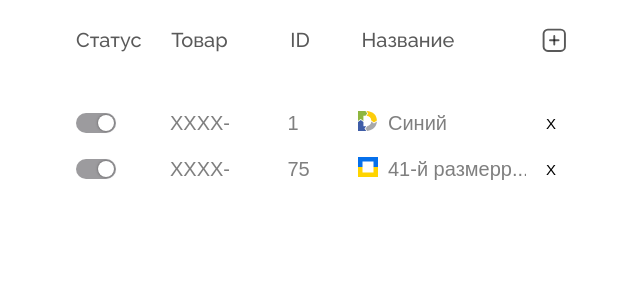
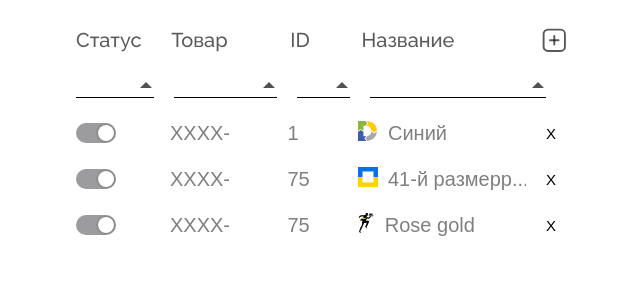
Before and after one commit to evgeniy-shpyra/todo, a React (Create React App) app: page / in a window 1280 px wide. Shown: the top 300 px of the page, without its empty margins (324-964 px from the left). Built offline with nearby package versions, Linux system fonts and the light colour scheme.

Commit message:
add selectors

```diff
--- a/src/components/selectors/Selecters.tsx
+++ b/src/components/selectors/Selecters.tsx
@@ -5,6 +5,7 @@ import RowContainer from "../rowContainer/RowContainer"
 import DeleteIcon from "../icons/deleteIcon/DeleteIcon"
 import { useAppDispatch, useAppSelector } from "../../hooks/reduxHooks"
 import { cancelSelection } from "../../redux/features/itemsSlice"
+import Selector from "./selector/Selector"
 
 const Selectors: React.FC = () => {
     const dispatch = useAppDispatch()
@@ -20,12 +21,12 @@ const Selectors: React.FC = () => {
     return (
         <div className={styles.rowContainer}>
             <RowContainer customStyles={styles.row}>
-                <div></div>
-                <div></div>
-                <div></div>
-                <div></div>
+                <Selector />
+                <Selector />
+                <Selector />
+                <Selector />
             </RowContainer>
-
+            <div className={styles.buttonContainer}>
                 {selectedItemsId.length > 0 && (
                     <button
                         onClick={onCancelSelectionHandler}
@@ -39,6 +40,7 @@ const Selectors: React.FC = () => {
                     </button>
                 )}
             </div>
+        </div>
     )
 }
 
--- a/src/components/selectors/Selectors.module.scss
+++ b/src/components/selectors/Selectors.module.scss
@@ -1,5 +1,6 @@
 .rowContainer {
     display: flex;
+    padding: 5px 0;
 }
 
 .row {
@@ -10,3 +11,8 @@
     height: 24px;
     width: 24px;
 }
+
+.buttonContainer {
+    height: 24px;
+    width: 24px;
+}
--- a/src/components/selectors/selector/Selector.module.scss
+++ b/src/components/selectors/selector/Selector.module.scss
@@ -1,3 +1,44 @@
-.container{
+.container {
+    position: relative;
 
+    &::after {
+        content: "";
+        position: absolute;
+
+        top: calc(50% - 3px);
+        right: 12px;
+
+        width: 0;
+        height: 0;
+        border: 0 solid transparent;
+        border-right-width: 6px;
+        border-left-width: 6px;
+        border-bottom: 6px solid #515151;
+
+        transition: all ease 0.2s;
+    }
 }
+
+.input {
+    position: relative;
+
+    width: 100%;
+
+    border: 0;
+    padding: 0;
+    padding-right: 20px;
+
+    border-bottom: 1px solid #000;
+    outline: 0;
+    background-color: inherit;
+    font-weight: 300;
+    font-size: 20px;
+    line-height: 1.2em;
+    color: #000;
+}
+
+.active {
+    &::after {
+        transform: rotate(180deg);
+    }
+}
--- a/src/components/selectors/selector/Selector.tsx
+++ b/src/components/selectors/selector/Selector.tsx
@@ -1,8 +1,32 @@
 import React from "react"
 import styles from "./Selector.module.scss"
+import classNames from "classnames"
 
 const Selector: React.FC = () => {
-    return <div className={styles.container}>{/* <input type /> */}</div>
+    const [isActive, setIsActive] = React.useState(false)
+
+    const containerStyles = classNames(styles.container, {
+        [styles.active]: isActive,
+    })
+
+    const onFocusHandler = () => {
+        setIsActive(true)
+    }
+
+    const onBlurHandler = () => {
+        setIsActive(false)
+    }
+
+    return (
+        <div className={containerStyles}>
+            <input
+                type='text'
+                onFocus={onFocusHandler}
+                onBlur={onBlurHandler}
+                className={styles.input}
+            />
+        </div>
+    )
 }
 
 export default Selector
--- a/src/redux/features/itemsSlice.ts
+++ b/src/redux/features/itemsSlice.ts
@@ -54,13 +54,23 @@ const initialState: IInitialState = {
             isSelected: false,
             iconName: "ua.svg",
         },
+        {
+            staticId: nanoid(),
+            id: 75,
+            product: "XXXX-",
+            name: "Rose gold",
+            isOpacity: false,
+            isBlocked: false,
+            isSelected: false,
+            iconName: "shop-logistics.svg",
+        },
     ],
     companyIcons: [
         { name: "amazon.svg", isUsed: false },
         { name: "delivery.svg", isUsed: true },
         { name: "flag.svg", isUsed: false },
         { name: "kyivstar.svg", isUsed: false },
-        { name: "shop-logistics.svg", isUsed: false },
+        { name: "shop-logistics.svg", isUsed: true },
         { name: "ua.svg", isUsed: true },
     ],
     selectedItemsId: [],
```
Lines whose indentation alone changed are shown as unchanged.
